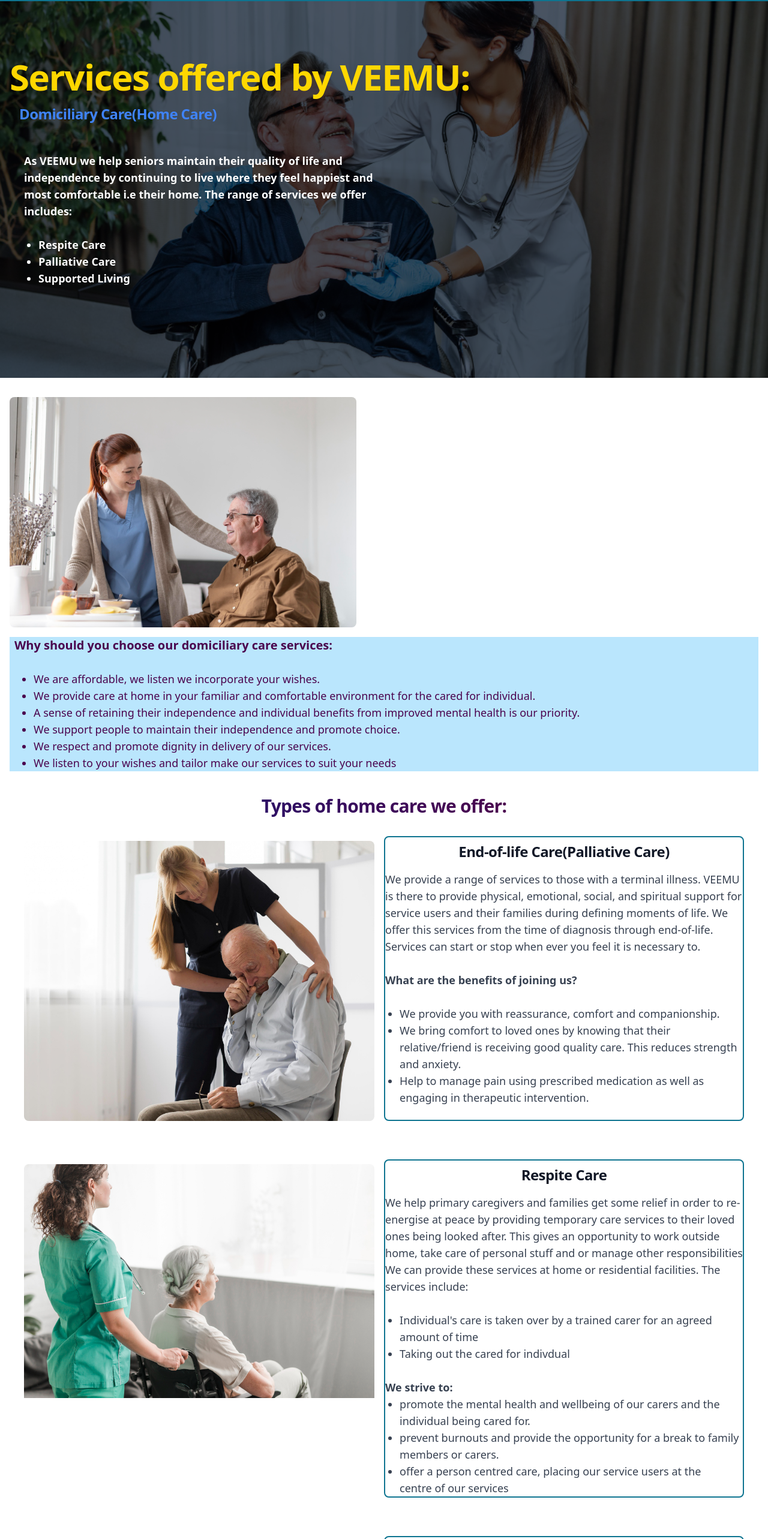
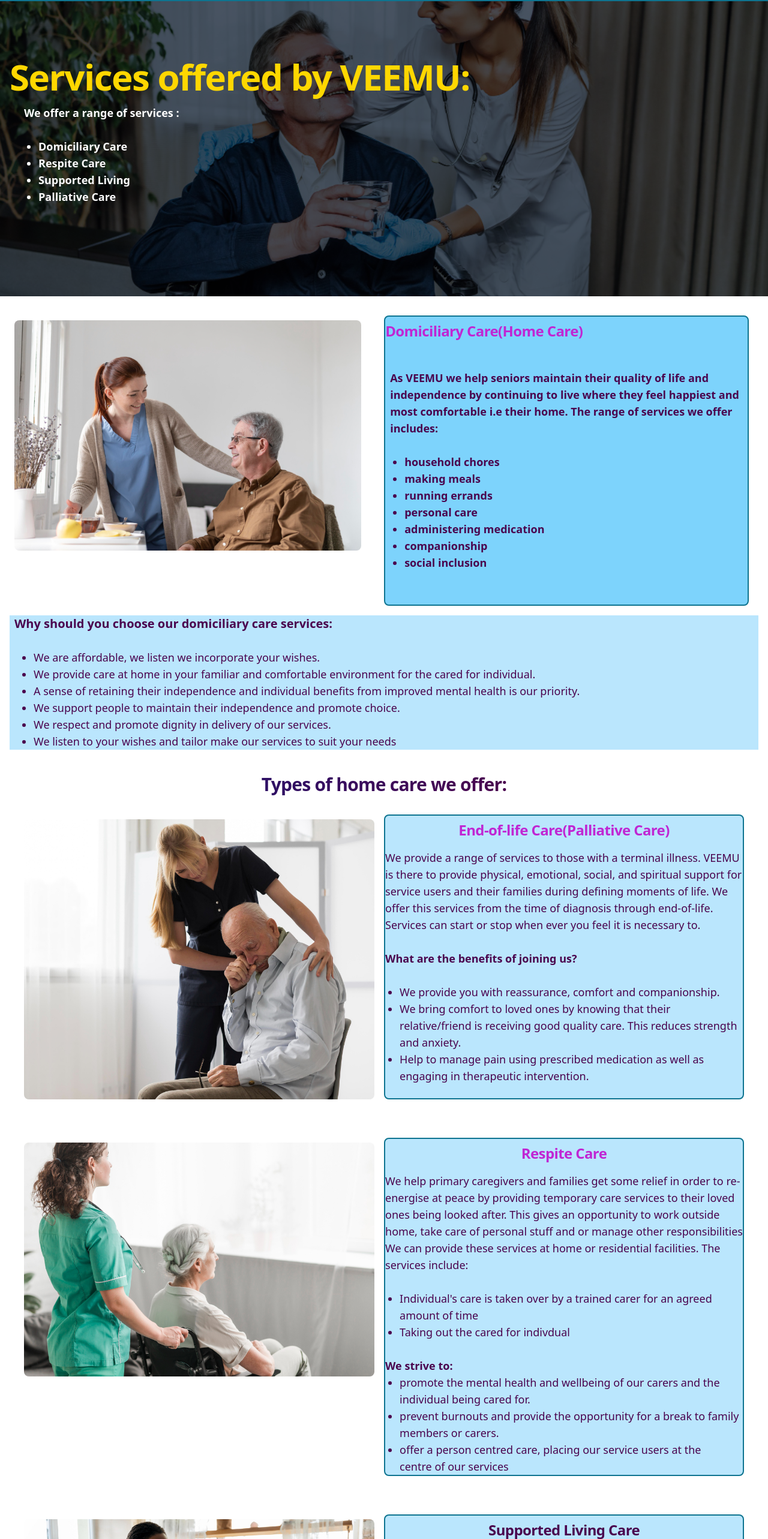
Before and after one commit to rufaro-13/veemu, a React (Create React App) app: page /services in a window 1280 px wide. Shown: the part 114-2680 px from the top of the page at 60% size. Built offline with nearby package versions, Linux system fonts and the light colour scheme.

Commit message:
services

```diff
--- a/src/App.js
+++ b/src/App.js
@@ -9,7 +9,7 @@
 
 function App() {
   return (
-    <BrowserRouter>
+    <BrowserRouter basename='/'>
       <Routes>
         <Route forceRefresh={true} path="/" element={<Layout/>}>
         <Route forceRefresh={true} index element = {<Home/>}></Route>
--- a/src/components/Footer.js
+++ b/src/components/Footer.js
@@ -59,7 +59,7 @@
             <center><img src={equal} alt='excellence'  class=" sm:items-center sm:justify-center mx-1   my-6"/>
             <h5 className="md:text-2xl text-lg font-bold tracking-tight text-gray-900 dark:text-white pt-2">
                 <p>
-                Unequaled Knowledge
+                We are Professionals
                 </p>
             </h5></center>
             <p className="font-normal text-sm md:text-lg text-gray-700 dark:text-gray-400 pt-4">
--- a/src/pages/Services.js
+++ b/src/pages/Services.js
@@ -13,28 +13,27 @@
                 <h1 class="mb-4 text-4xl font-extrabold  tracking-tight leading-none text-yellowtheme md:text-5xl lg:text-6xl">
                 Services offered by VEEMU:</h1>
 
+                <div class="  md:w-1/2   rounded-lg  text-white   mx-4 ">
 
-                <div class="  md:w-1/2  sm:82 rounded-lg     mx-4 ">
-                            <h5 class="mx-auto mt-2 mb-4 text-1xl font-bold tracking-tight leading-none  text-blue-500 md:text-2xl lg:text-2xl">
-                                Domiciliary Care(Home Care) <br/><br/>
-                            </h5>
 
-                            <p class='font-normal text-white font-semibold text-sm md:text-lg px-2'>
-                            As VEEMU we help seniors maintain their quality of life and independence by continuing to
-                             live where they feel happiest and most comfortable i.e their home.
-                            The range of services we offer includes:<br/><br/>
+                            <p class='font-normal font-semibold text-sm md:text-lg px-2'>
+                           We offer a range of services :<br/><br/>
                             <div className='ml-6'><ul class="list-disc ">
-                                <li>Respite Care</li>
-                                <li>Palliative Care</li>
-                                <li>Supported Living</li>
+                             <li><a href='#domiciliary'>Domiciliary Care</a></li>
+                            <li><a href='#respite'>Respite Care</a> </li>
+                            <li><a href='#supported'>Supported </a>Living</li>
+                            <li><a href='#palliative'>Palliative Care</a></li>
+
 
                             </ul></div>
 
                             <br/><br/>
 
+
                             </p>
 
                         </div>
+
             </div>
         </section>
             <div class=" px-4 mx-auto max-w-screen-xl t pt-4">
@@ -47,18 +46,43 @@
  */}
                 <div class=" md:flex ">
 
-                    <div class=" md:flex pt-4 pb-4">
-                        <div class="md:w-full  pr-4 ">
+                <div id='domiciliary' class="md:flex pt-4 pb-4">
+                        <div class="md:w-1/2 col-span-1 px-2 pt-2">
                             <img src={domiciliary}class=" rounded-lg md:h-96  mr-3" alt=""/>
                         </div>
 
+                        <div class="  md:w-1/2  border-2 border-navcolour sm:82 rounded-lg  bg-sky-300 text-fuchsia-950   mx-4 ">
+                            <h5 class="mx-auto mt-2 mb-4 text-1xl font-bold tracking-tight leading-none  text-fuchsia-600 md:text-2xl lg:text-2xl">
+                                Domiciliary Care(Home Care) <br/><br/>
+                            </h5>
 
+                            <p class='font-normal font-semibold text-sm md:text-lg px-2'>
+                            As VEEMU we help seniors maintain their quality of life and independence by continuing to
+                             live where they feel happiest and most comfortable i.e their home.
+                            The range of services we offer includes:<br/><br/>
+                            <div className='ml-6'><ul class="list-disc ">
+                             <li>household chores</li>
+                            <li>making meals</li>
+                            <li>running errands</li>
+                            <li>personal care</li>
+                            <li>administering medication</li>
+                            <li>companionship</li>
+                            <li>social inclusion</li>
+
+                            </ul></div>
+
+                            <br/><br/>
+
+
+                            </p>
+
+                        </div>
 
                     </div>
 
                 </div>
 
-                <p class='font-normal bg-sky-200 text-sm md:text-lg text-fuchsia-950  sm:items-center sm:justify-center px-2'>
+                <p class='font-normal bg-sky-200 text-fuchsia-950 text-sm md:text-lg   sm:items-center sm:justify-center px-2'>
                     <span className='text-xl font-bold'>Why should you choose our domiciliary care services:</span> <br/><br/>
                     <ul class="list-disc ml-8">
                         <li> We are affordable, we listen we incorporate your wishes.</li>
@@ -78,20 +102,17 @@
                         </h4>
                     </div>
 
-
-
-
-                            <div class="md:flex pt-4 pb-4">
+                            <div id='palliative' class="md:flex pt-4 pb-4">
                                 <div class="md:w-1/2 col-span-1 px-2 pt-2">
                                     <img class="rounded-lg md:h-92" src={paliat}  alt="" />
                                 </div>
-                                <div class="md:w-1/2  sm:82 rounded-lg  border-2 border-navcolour  sm:items-center sm:justify-center  mx-2 ">
-                                    <h5 className="md:text-2xl text-lg font-bold tracking-tight text-gray-900 dark:text-white pt-2">
+                                <div class="md:w-1/2  sm:82 rounded-lg  border-2 border-navcolour bg-sky-200 text-fuchsia-950 sm:items-center sm:justify-center  mx-2 ">
+                                    <h5 className="md:text-2xl text-lg font-bold tracking-tight text-fuchsia-600 dark:text-white pt-2">
                                         <p>
                                         End-of-life Care(Palliative Care)
                                         </p>
                                     </h5>
-                                    <p className="font-normal text-sm md:text-lg text-gray-700 dark:text-gray-400 pt-4">
+                                    <p className="font-normal text-sm md:text-lg  dark:text-gray-400 pt-4">
                                         <p className='rounded-lg text-left '>
 
                                         We provide a range of services to those with a terminal illness. VEEMU is there to provide physical, emotional,
@@ -114,18 +135,18 @@
                             </div>
 
 
-                            <div class=" md:flex mt-8 pt-4 pb-4">
+                            <div id='respite' class=" md:flex mt-8 pt-4 pb-4">
                                 <div class="md:w-1/2 col-span-1 px-2 pt-2">
 
-                                <img class="rounded-t-lg" src={respite} alt="" />
+                                <img class="rounded-lg" src={respite} alt="" />
                                 </div>
-                                <div class="md:w-1/2  sm:82 rounded-lg  border-2 border-navcolour  sm:items-center sm:justify-center   mx-2 ">
-                                    <h5 className="md:text-2xl text-lg font-bold tracking-tight text-gray-900 dark:text-white pt-2">
+                                <div class="md:w-1/2  sm:82 rounded-lg  border-2 border-navcolour bg-sky-200 text-fuchsia-950 sm:items-center sm:justify-center   mx-2 ">
+                                    <h5 className="md:text-2xl text-lg font-bold tracking-tight text-fuchsia-600 dark:text-white pt-2">
                                         <p>
                                         Respite Care
                                         </p>
                                     </h5>
-                                    <p className="font-normal text-sm md:text-lg text-gray-700 dark:text-gray-400 pt-4">
+                                    <p className="font-normal text-sm md:text-lg  dark:text-gray-400 pt-4">
                                         <p className='text-left'>
                                         We help primary caregivers and families get some relief in order to re-energise at peace by providing
                                         temporary care services to their loved ones being looked after. This gives an
@@ -152,19 +173,19 @@
 
                             </div>
 
-                            <div class=" md:flex mt-8 pt-4 pb-4">
+                            <div id='supported' class=" md:flex mt-8 pt-4 pb-4">
                                 <div class="md:w-1/2 col-span-1 px-2 pt-2">
-                                    <img class="rounded-t-lg" src={domic} alt="" />
+                                    <img class="rounded-lg" src={domic} alt="" />
                                 </div>
-                                <div class="md:w-1/2  sm:82 rounded-lg  border-2 border-navcolour  sm:items-center sm:justify-center   mx-2 ">
-                                    <h5 className="md:text-2xl text-lg font-bold tracking-tight text-gray-900 dark:text-white pt-2">
+                                <div class="md:w-1/2  sm:82 rounded-lg  border-2 border-navcolour bg-sky-200 text-fuchsia-950 sm:items-center sm:justify-center   mx-2 ">
+                                    <h5 className="md:text-2xl text-lg font-bold tracking-tight text-fuchsi-600 dark:text-white pt-2">
                                             <p>
                                             Supported Living Care
                                             </p>
                                     </h5>
 
 
-                                    <p className="font-normal text-sm md:text-lg text-gray-700 dark:text-gray-400 pt-4">
+                                    <p className="font-normal text-sm md:text-lg  dark:text-gray-400 pt-4">
                                         <p className='text-left'>
                                         Our Supported Living services enable people to live independently and manage their own tenancies,
                                         with support designed around their needs and goals. We aim to promote choice and personalise our
```
